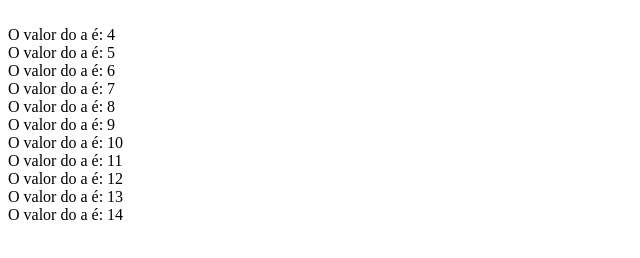
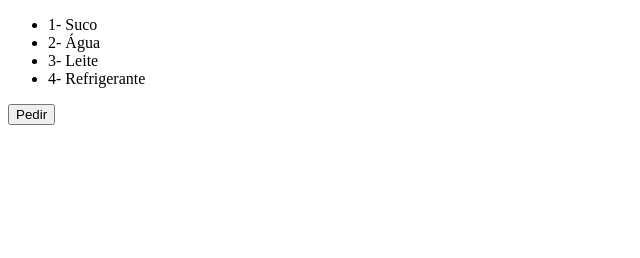
Before and after one commit to DevCassemiroPT/Port-PT, a plain HTML site: page index.html in a window 1280 px wide. Shown: the whole page, without its empty margins (0-640 px from the left). Drawn offline with Linux system fonts and the light colour scheme.

Commit message:
Praticando Switch

```diff
--- a/index.html
+++ b/index.html
@@ -7,7 +7,14 @@
 </head>
 <body>
 
+    <ul>
+        <li>1- Suco</li>
+        <li>2- Água</li>
+        <li>3- Leite</li>
+        <li>4- Refrigerante</li>
+    </ul>
 
+    <button onclick="pedir()">Pedir</button>
 
     <script src="script.js"></script>
 </body>
--- a/script.js
+++ b/script.js
@@ -1,13 +1,22 @@
-/*
-var x = 0;
-while( x <= 10){
-    document.write("<br>O valor do x é: " + x);
-    x++;
+//Switch
+
+function pedir(){
+    var valor = prompt("Digite o valor de 1 a 4");
+
+    switch(Number(valor)){
+        case 1:
+            alert("Você escolheu 1 = Suco");
+        break;
+        case 2:
+            alert("Você escolheu 2 = Água");
+        break;
+        case 3:
+            alert("Você escolheu 3 = Leite");
+        break;
+        case 4:
+            alert("Você escolheu 4 = Refrigerante");
+        break;
+        default:
+            alert("Escolha uma opção entre 1 e 4.")
+    }
 }
-*/
-
-var valor = 15
-
-for(a = 4; a < valor ; a++){
-    document.write("<br> O valor do a é: " + a);
-}
```
